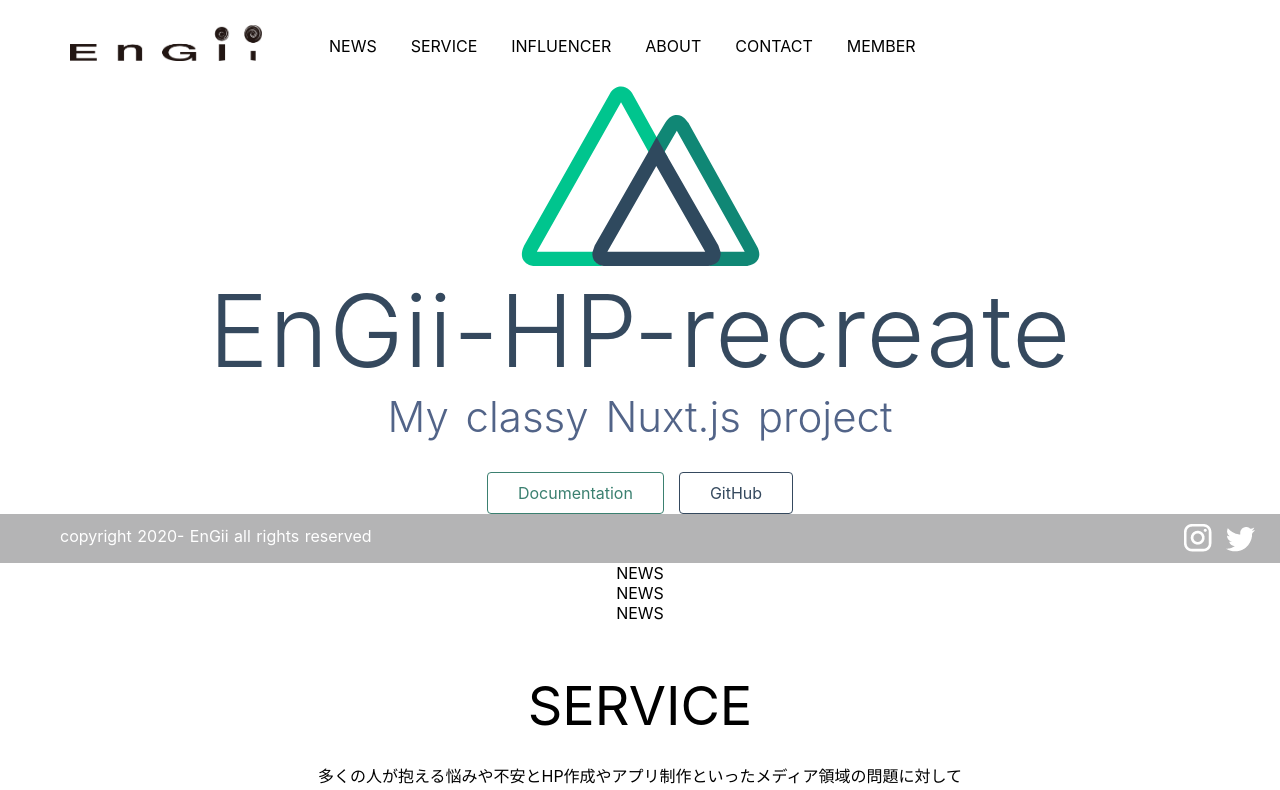
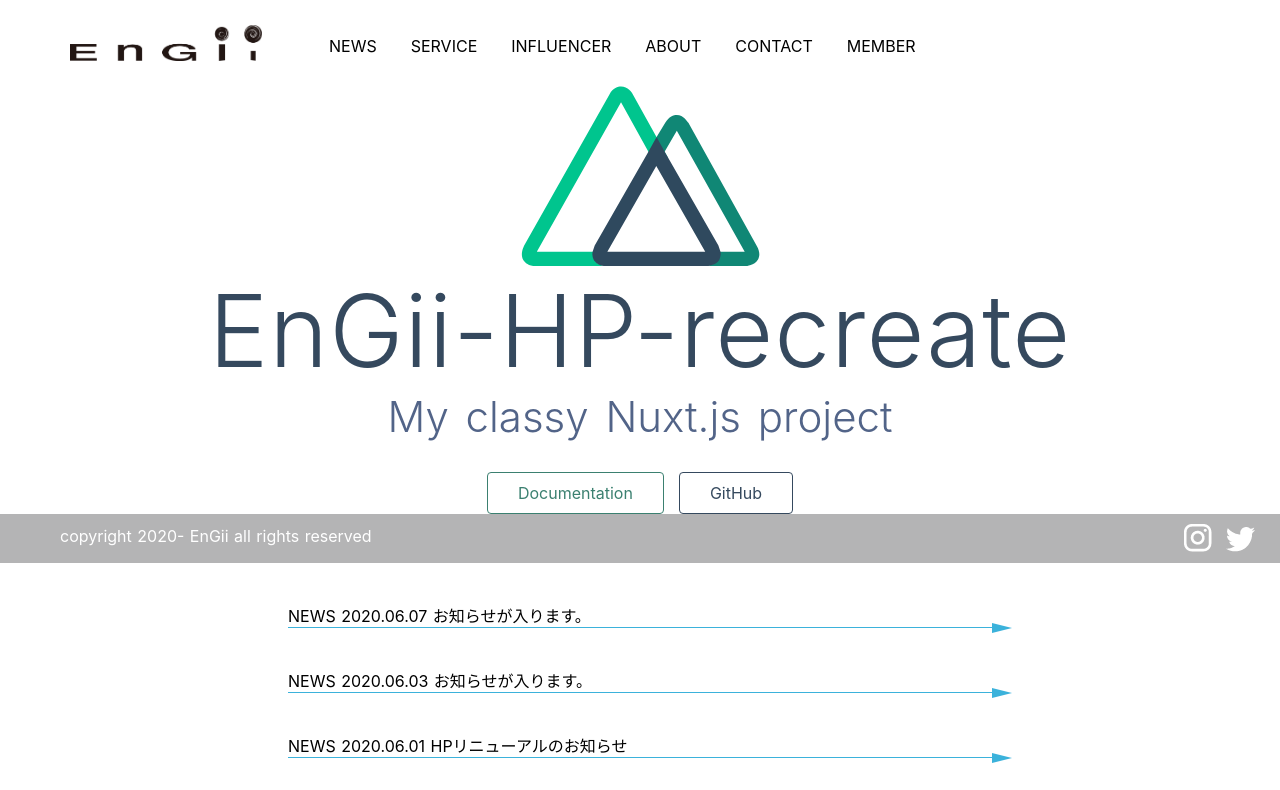
Before and after one commit to reiji-0720/EnGii-HP-recreate, a Nuxt app: page / in a window 1280 px wide. Shown: the top 790 px of the page. Built offline with nearby package versions, Linux system fonts and the light colour scheme.

Commit message:
newsフロント完成

```diff
--- a/components/news.vue
+++ b/components/news.vue
@@ -1,27 +1,49 @@
 <template>
-    <div class="newsContainer">
-        <div class="newsList" v-for="elem in lists" :key="elem.name">
-            <p class="newsText">{{elem.name}}</p>
-        </div>
+  <div class="newsContainer">
+    <div class="newsList" v-for="elem in lists" :key="elem.name">
+      <p class="newsText">{{elem.name}} {{elem.date}} {{elem.title}}</p>
     </div>
+  </div>
 </template>
 
 <script>
 import Vue from "vue";
 
 export default {
-    data() {
+  data() {
     return {
       lists: [
-        { name: "NEWS", date:'2020.06.07', title:'お知らせが入ります。' },
-        { name: "NEWS", data:'2020.06.03', title:'お知らせが入ります。' },
-        { name: "NEWS", data:'2020.06.01', title:'HPリニューアルのお知らせ' }
+        { name: "NEWS", date: "2020.06.07", title: "お知らせが入ります。" },
+        { name: "NEWS", date: "2020.06.03", title: "お知らせが入ります。" },
+        { name: "NEWS", date: "2020.06.01", title: "HPリニューアルのお知らせ" }
       ]
     };
   }
-}
+};
 </script>
 
 <style>
+.newsContainer {
+  margin: 0 auto;
+  width: 55%;
+}
 
+.newsText::after {
+  position: absolute;
+  left: 100%;
+  top: 20px;
+  content: " ";
+  width: 0;
+  height: 0;
+  border: solid transparent;
+  border-width: 5px 20px;
+  border-left-color: #3bb2db;
+}
+
+.newsText {
+  margin-top: 40px;
+  text-align: left;
+  border-bottom: solid 1px #3bb2db;
+  position: relative;
+}
 </style>
```
